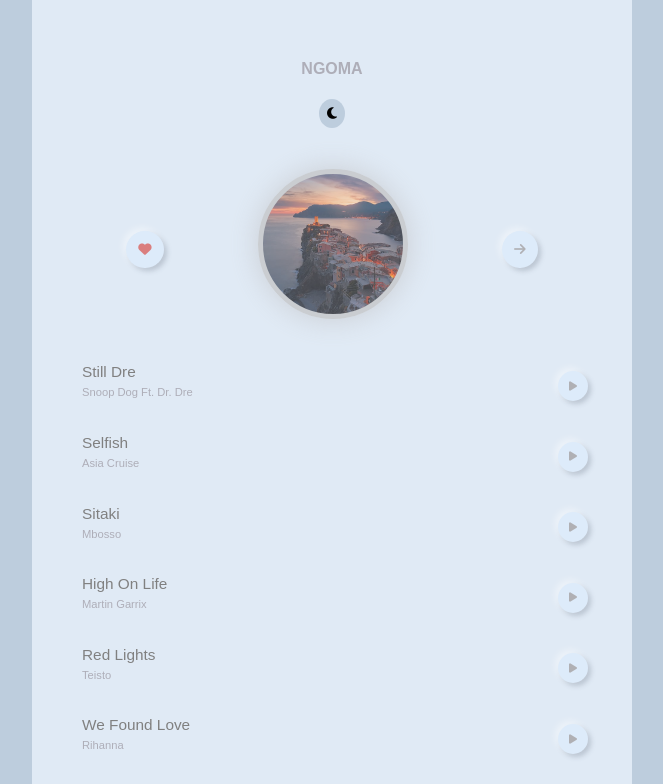
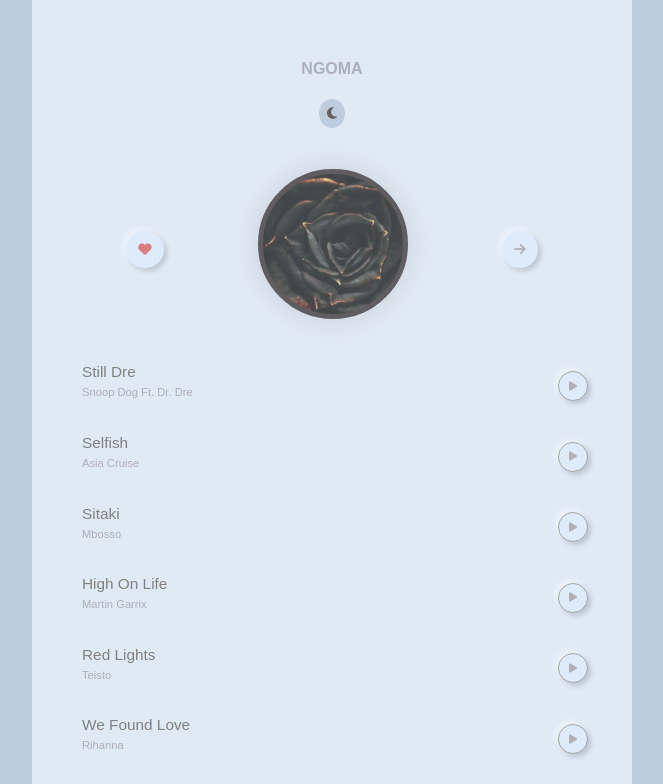
Before and after one commit to LawrenceMbugua/player, a plain HTML site: page index.html in a window 1280 px wide. Both pictures are taken after a click on the button 639 px from the left and 113 px from the top of the page. Shown: the top 784 px of the page, without its empty margins (308-971 px from the left). Drawn offline with Linux system fonts and the light colour scheme.

Commit message:
Another one

```diff
--- a/Styles/light_mode.css
+++ b/Styles/light_mode.css
@@ -20,11 +20,11 @@
   --track_progress_input: 2px 2px 10px #ffffff;
   --btn_hover_background_light: var(--dominant);
   --btn_active_background_light: var(--dominant);
+  --img_container_border: 5px solid rgb(41, 34, 34);
 }
 
 .light_mode {
   background: var(--dominant);
-
 }
 
 .music_player.light_mode {
@@ -40,7 +40,7 @@
 }
 
 .music_player.light_mode .top #mode_toggler i {
-  color: black;
+  color: rgb(99, 97, 97);
 }
 
 .music_player.light_mode .top .album_cover button {
@@ -60,8 +60,8 @@
 }
 
 .music_player.light_mode .top .album_cover .img_container {
-  background-image: url("../Assets/album_cover3.jpeg");
-  border: 5px solid rgb(194, 194, 194);
+  background-image: url("../Assets/album_cover2.jpeg");
+  border: var(--img_container_border);
   box-shadow: 0px 0px 30px #c1c1c4;
 }
 
@@ -80,7 +80,10 @@
   box-shadow: var(--btn_box_shadow);
 }
 
-.music_player.light_mode .playlist_container .track_container.active button:hover {
+.music_player.light_mode
+  .playlist_container
+  .track_container.active
+  button:hover {
   background: var(--vibrant);
 }
 
@@ -106,6 +109,7 @@
   padding: var(--btn_padding);
   background: var(--btn_background);
   box-shadow: var(--btn_box_shadow);
+  border: 1px solid rgb(165, 165, 165);
 }
 
 .music_player.light_mode .playlist_container .track_container button:hover {
@@ -154,8 +158,8 @@
 }
 
 .controls_page.light_mode .top_half .img_container {
-  background-image: url("../Assets/album_cover3.jpeg");
-  border: 6px solid rgb(175, 182, 197);
+  background-image: url("../Assets/album_cover2.jpeg");
+  border: var(--img_container_border);
   box-shadow: var(--img_container_box_shadow);
 }
 
@@ -190,6 +194,7 @@
   background: var(--vibrant_light);
   box-shadow: var(--btn_box_shadow);
   color: var(--i_color);
+  border: 1px solid rgb(165, 165, 165);
 }
 
 .controls_page.light_mode .bottom_half .controls button:hover {
--- a/Styles/style.css
+++ b/Styles/style.css
@@ -408,11 +408,9 @@ button {
   border: none;
   background: #2c2c35;
 
+
 }
 
-.controls_page .bottom_half .controls button i {
-
-}
 
 .controls_page .bottom_half .controls button:hover {
   background: #2c2c35;
```
